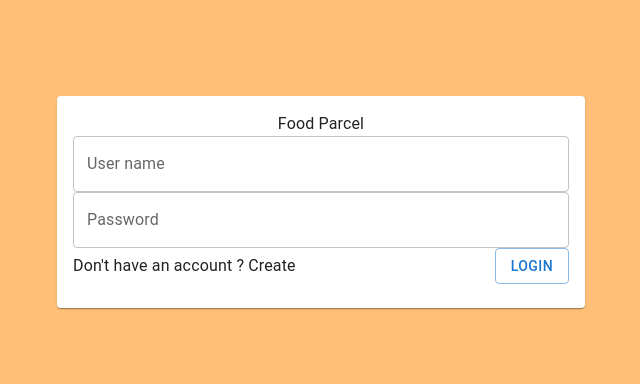
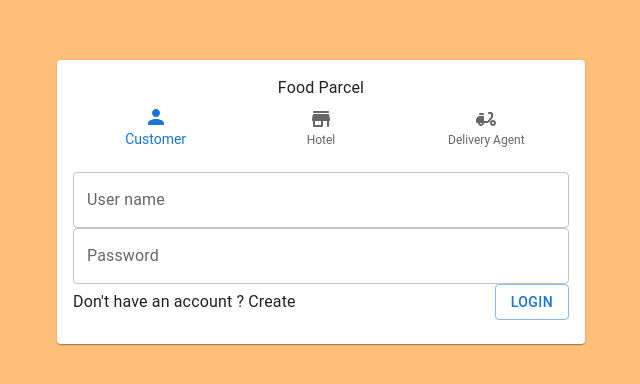
Before and after one commit to Satyaveerjaligama/food-parcel-frontend, a Next.js app: page /login in a window 1280 px wide. Shown: the part 198-582 px from the top of the page, without its empty margins (319-959 px from the left). Built offline with nearby package versions, Linux system fonts and the light colour scheme.

Commit message:
Added materil ui icons package and created Button component

```diff
--- a/app/login/page.tsx
+++ b/app/login/page.tsx
@@ -1,12 +1,32 @@
-import { Box, Button, Card, CardContent, TextField, Typography } from "@mui/material";
+'use client'
+import React, { useState } from "react";
+import { BottomNavigation, BottomNavigationAction, Box, Card, CardContent, TextField, Typography } from "@mui/material";
 import Link from "next/link";
+import PersonRoundedIcon from '@mui/icons-material/PersonRounded';
+import DeliveryDiningRoundedIcon from '@mui/icons-material/DeliveryDiningRounded';
+import StoreMallDirectoryRoundedIcon from '@mui/icons-material/StoreMallDirectoryRounded';
+import Button from "@/components/Button";
 
 const LoginPage = () => {
+    const [value, setValue] = useState(0);
+
     return (
         <Box className="flex justify-center items-center h-screen">
             <Card className="rounded-xl">
                 <CardContent>
                     <Typography className="text-center mb-4 text-xl font-bold">Food Parcel</Typography>
+                    <BottomNavigation
+                        className="mb-4"
+                        showLabels
+                        value={value}
+                        onChange={(event, newValue) => {
+                            setValue(newValue);
+                        }}
+                    >
+                        <BottomNavigationAction label="Customer" icon={<PersonRoundedIcon />}/>
+                        <BottomNavigationAction label="Hotel" icon={<StoreMallDirectoryRoundedIcon />}/>
+                        <BottomNavigationAction label="Delivery Agent" icon={<DeliveryDiningRoundedIcon />}/>
+                    </BottomNavigation>
                     <TextField
                         label="User name"
                         fullWidth
@@ -20,7 +40,7 @@ const LoginPage = () => {
                     />
                     <Box className="flex justify-between">
                         <Typography className="text-sm self-center">Don&apos;t have an account ? <Link href="">Create</Link></Typography>
-                        <Button variant="outlined">Login</Button>
+                        <Button label="Login" variant="outlined"/>
                     </Box>
                 </CardContent>
             </Card>
--- /dev/null
+++ b/components/Button.tsx
@@ -0,0 +1,13 @@
+import { Button as MuiButton } from "@mui/material";
+
+interface ButtonProps {
+    label: string;
+    variant: 'outlined' | 'contained' | 'text';
+}
+
+const Button = (props: ButtonProps) => {
+  const { label, variant } = props;
+  return <MuiButton variant={variant}>{label}</MuiButton>;
+};
+
+export default Button;
--- a/package.json
+++ b/package.json
@@ -11,6 +11,7 @@
   "dependencies": {
     "@emotion/react": "^11.11.4",
     "@emotion/styled": "^11.11.5",
+    "@mui/icons-material": "^5.15.19",
     "@mui/material": "^5.15.19",
     "next": "14.2.3",
     "react": "^18",
```
Also changed, not shown: 1 other file (tests, documents, lock files or other folders).
